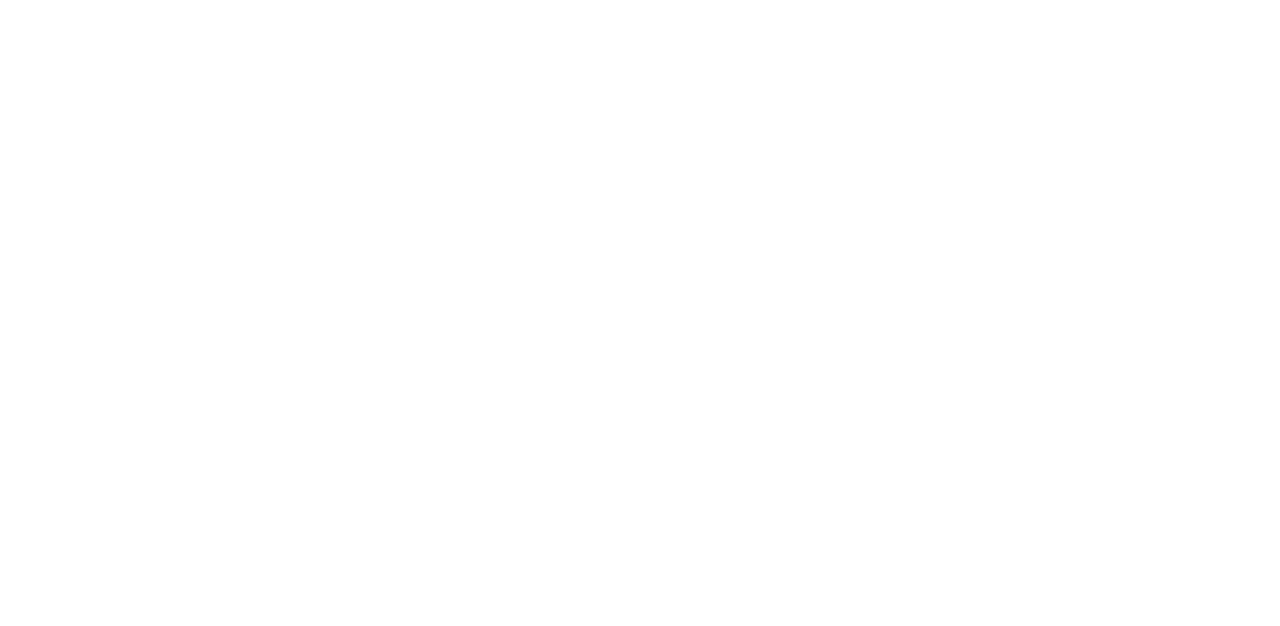
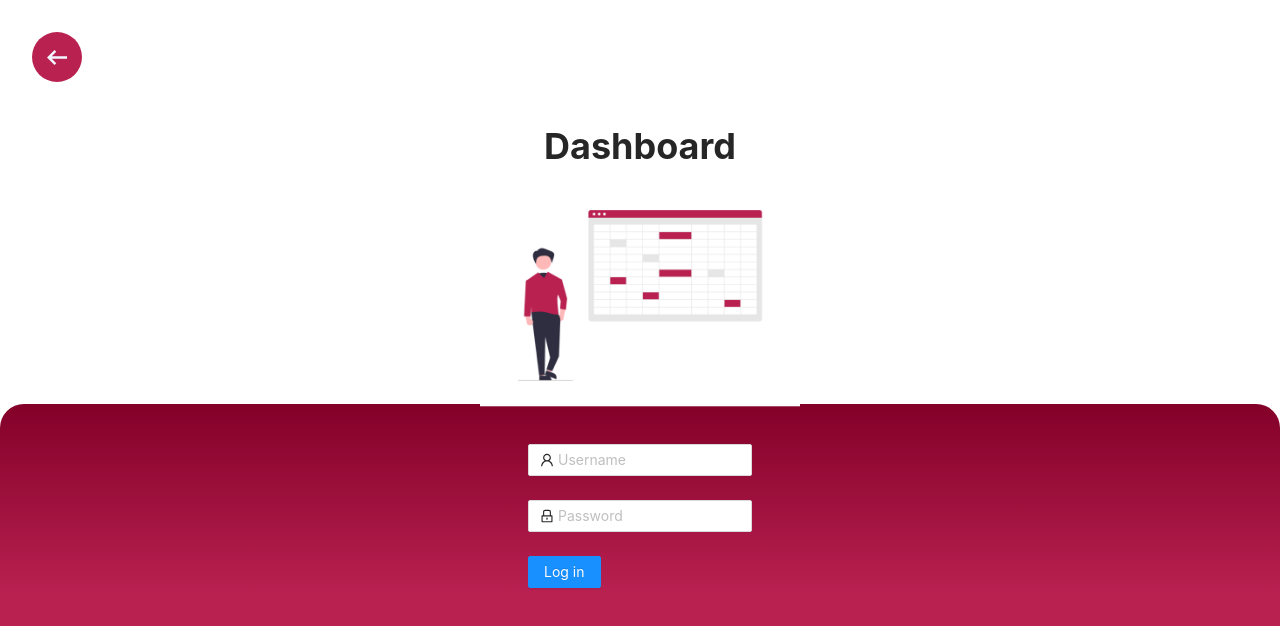
Before and after one commit to valerius21/DFG-Project, a Next.js app: page /login in a window 1280 px wide. Shown: the top 626 px of the page. Built offline with nearby package versions, Linux system fonts and the light colour scheme.

Commit message:
first draft

```diff
--- /dev/null
+++ b/components/LoginForm.tsx
@@ -0,0 +1,58 @@
+import React, { FC } from 'react';
+import 'antd/dist/antd.css';
+import { Form, Input, Button, Checkbox } from 'antd';
+import { UserOutlined, LockOutlined } from '@ant-design/icons';
+
+interface LoginFormInterface {
+    className?: string
+}
+
+export const LoginForm: FC<LoginFormInterface> = ({ className }) => {
+    const onFinish = (values) => {
+        console.log('Received values of form: ', values);
+    };
+
+    return (
+        <Form
+            name="normal_login"
+            className={className}
+            initialValues={{
+                remember: true,
+            }}
+            onFinish={onFinish}
+        >
+            <Form.Item
+                name="username"
+                rules={[
+                    {
+                        required: true,
+                        message: 'Please input your Username!',
+                    },
+                ]}
+            >
+                <Input prefix={<UserOutlined className="site-form-item-icon" />} placeholder="Username" />
+            </Form.Item>
+            <Form.Item
+                name="password"
+                rules={[
+                    {
+                        required: true,
+                        message: 'Please input your Password!',
+                    },
+                ]}
+            >
+                <Input
+                    prefix={<LockOutlined className="site-form-item-icon" />}
+                    type="password"
+                    placeholder="Password"
+                />
+            </Form.Item>
+
+            <Form.Item>
+                <Button type="primary" htmlType="submit" className="login-form-button">
+                    Log in
+                </Button>
+            </Form.Item>
+        </Form>
+    );
+};
--- a/pages/index.tsx
+++ b/pages/index.tsx
@@ -11,8 +11,9 @@
   return (
     <>
       <div className={styles.page}>
-        <button className={styles.login}>Login as Admin</button>
-
+        <Link href='/login'>
+          <button className={styles.login}>Login as Admin</button>
+        </Link>
         <br />
         <h1 className={styles.h1}>{Config.title}</h1>
 
--- a/pages/login.tsx
+++ b/pages/login.tsx
@@ -1,9 +1,27 @@
 import React from 'react'
+import Link from 'next/link'
+import ArrowBtn from '../components/ArrowButton'
+import { LoginForm } from '../components/LoginForm'
+import styles from '../styles/Login.module.css'
 
 const Login = () => {
     return (
         <div>
+            <div className={styles.upperPage}>
+                <Link href="/">
+                    <div>
+                        <ArrowBtn />
+                    </div>
+                </Link>
+                <h1 className={styles.title}>Dashboard</h1>
+                <img className={styles.picture} src="/login.png" alt="login logo" />
+            </div>
+
+            <div className={styles.lowerPage}>
+                <LoginForm className={styles.login} />
+            </div>
         </div>
+
     )
 }
 
--- /dev/null
+++ b/styles/Login.module.css
@@ -0,0 +1,26 @@
+.upperPage {
+    height: 50vh;
+    padding: 2rem;
+}
+
+.title {
+    @apply mt-11;
+    @apply text-4xl font-bold text-center;
+}
+
+.picture {
+    max-width: 320px;
+    @apply mx-auto;
+}
+
+.lowerPage {
+    height: 50vh;
+    /* background:  linear-gradient(0deg, #830029 17.51 #B92151 49.45%); */
+    background: rgb(131,0,41);
+    background: linear-gradient(180deg, rgba(131,0,41,1) 0%, rgba(185,33,81,1) 48%, rgba(185,33,81,1) 67%);
+    @apply mt-1 rounded-t-3xl;
+}
+
+.login {
+    @apply w-56 mx-auto py-10;
+}
```
Also changed, not shown: public/login.png (added).
